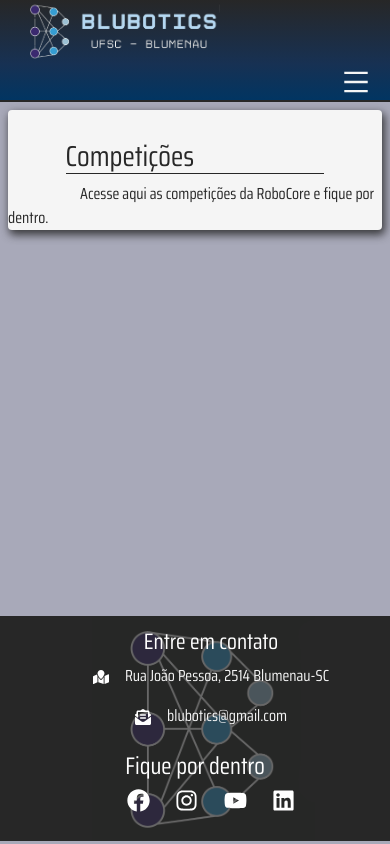
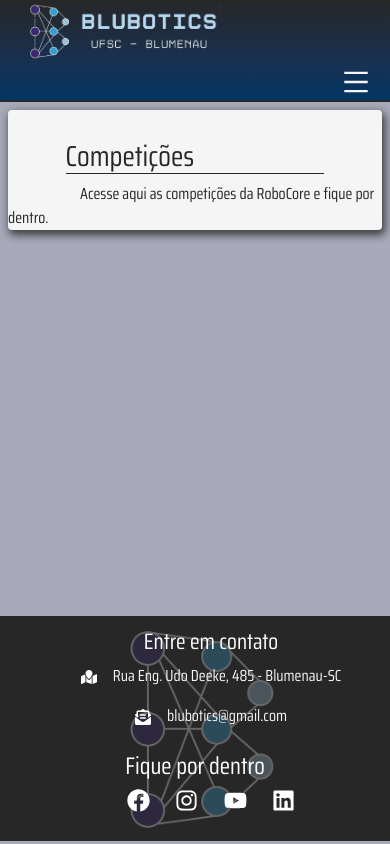
Before and after one commit to BrunoBronzeri/Blubotics, a React (Create React App) app: page /competition in a window 390 px wide. Built offline with nearby package versions, Linux system fonts and the light colour scheme; the HTML template or start-up script is replaced by a standard one.

Commit message:
prof pic and map mobile

```diff
--- a/src/components/layout/FooterMobile.js
+++ b/src/components/layout/FooterMobile.js
@@ -11,8 +11,8 @@ function FooterMobile() {
                     <li>
                         <p>
                             <FaMapMarked />
-                            <a href='https://goo.gl/maps/65iC7vnZtxhU6Zpk7'>
-                                Rua João Pessoa, 2514
+                            <a href='https://maps.app.goo.gl/RinAGu8mt26UWpKA6'>
+                                Rua Eng. Udo Deeke, 485 -
                                 Blumenau-SC
                             </a>
                         </p>
--- a/src/components/pages/MembersMobile.js
+++ b/src/components/pages/MembersMobile.js
@@ -1,21 +1,25 @@
 import styles from './MembersMobile.module.css'
 import { FaInstagram, FaLinkedin } from 'react-icons/fa'
 
-import profile from '../../images/profilepic.png'
 import bruno from '../../images/profile/BrunoB.jpg'
+import matsuo from '../../images/profile/MarcosM.png'
 
 function MatesMobile({ members }) {
     return(
         <div className={styles.container}>
             <div className={styles.profile}>
                 <div className={styles.card}>
-                    <img src={profile} alt='pic'/>
+                    <img src={matsuo} alt='pic'/>
                     <div>
                         <h2>Marcos Matsuo</h2>
                         <h3>Prof. Oreintador</h3>
                         <ul>
                             <li><FaLinkedin /></li>
-                            <li><FaInstagram /></li>
+                            <li>
+                                <a href='https://www.instagram.com/matsuo.marcos/'>
+                                    <FaInstagram />
+                                </a>
+                            </li>
                         </ul>
                     </div>
                 </div>
@@ -23,7 +27,7 @@ function MatesMobile({ members }) {
                     <img src={bruno} alt='pic'/>
                     <div>
                         <h2>Bruno Bronzeri</h2>
-                        <h3>Representante</h3>
+                        <h3>Capitão da Equipe</h3>
                         <ul>
                             <li>
                                 <a href='https://www.linkedin.com/in/bruno-bueno-bronzeri-261b51219/'>
```
